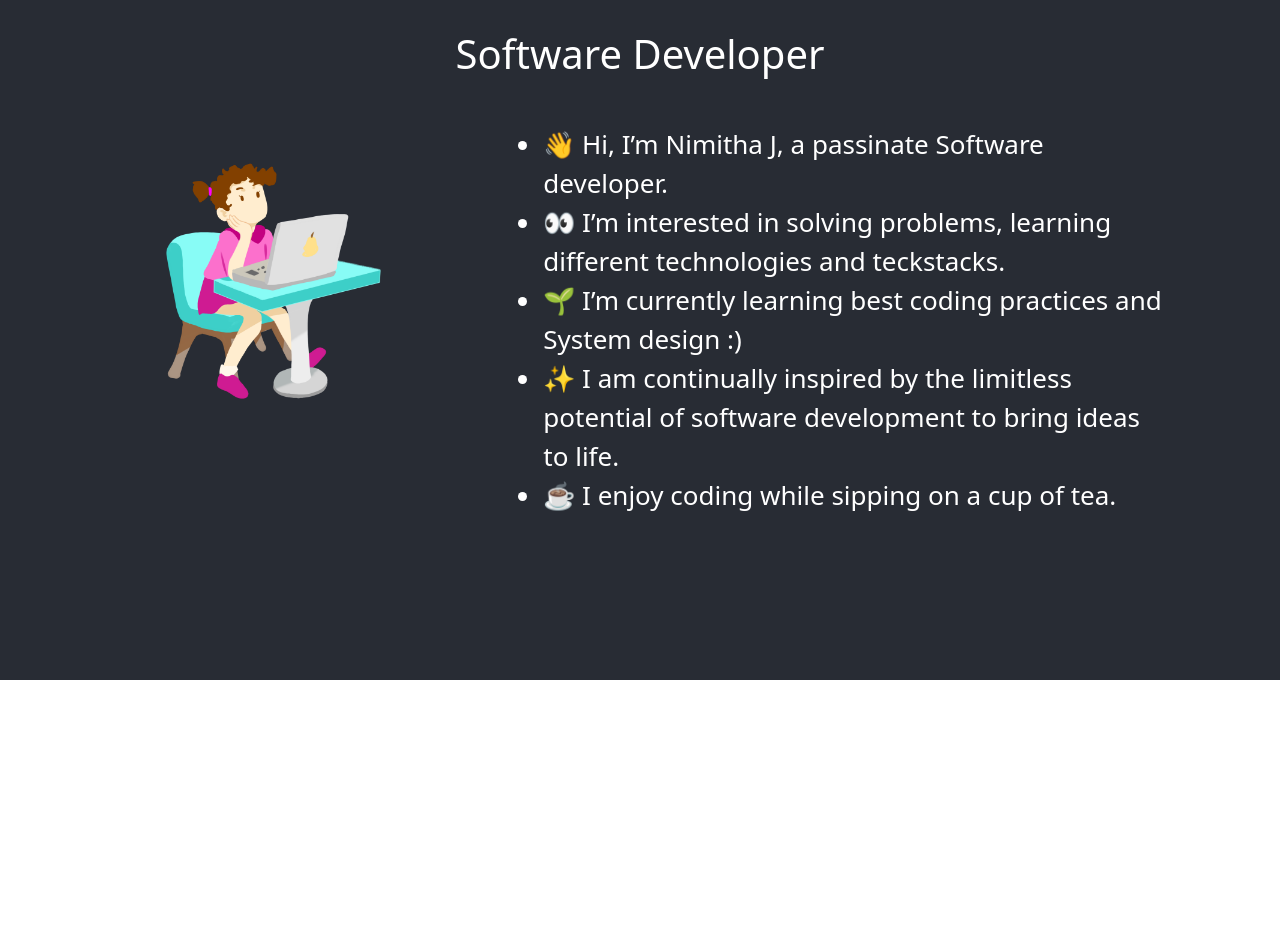
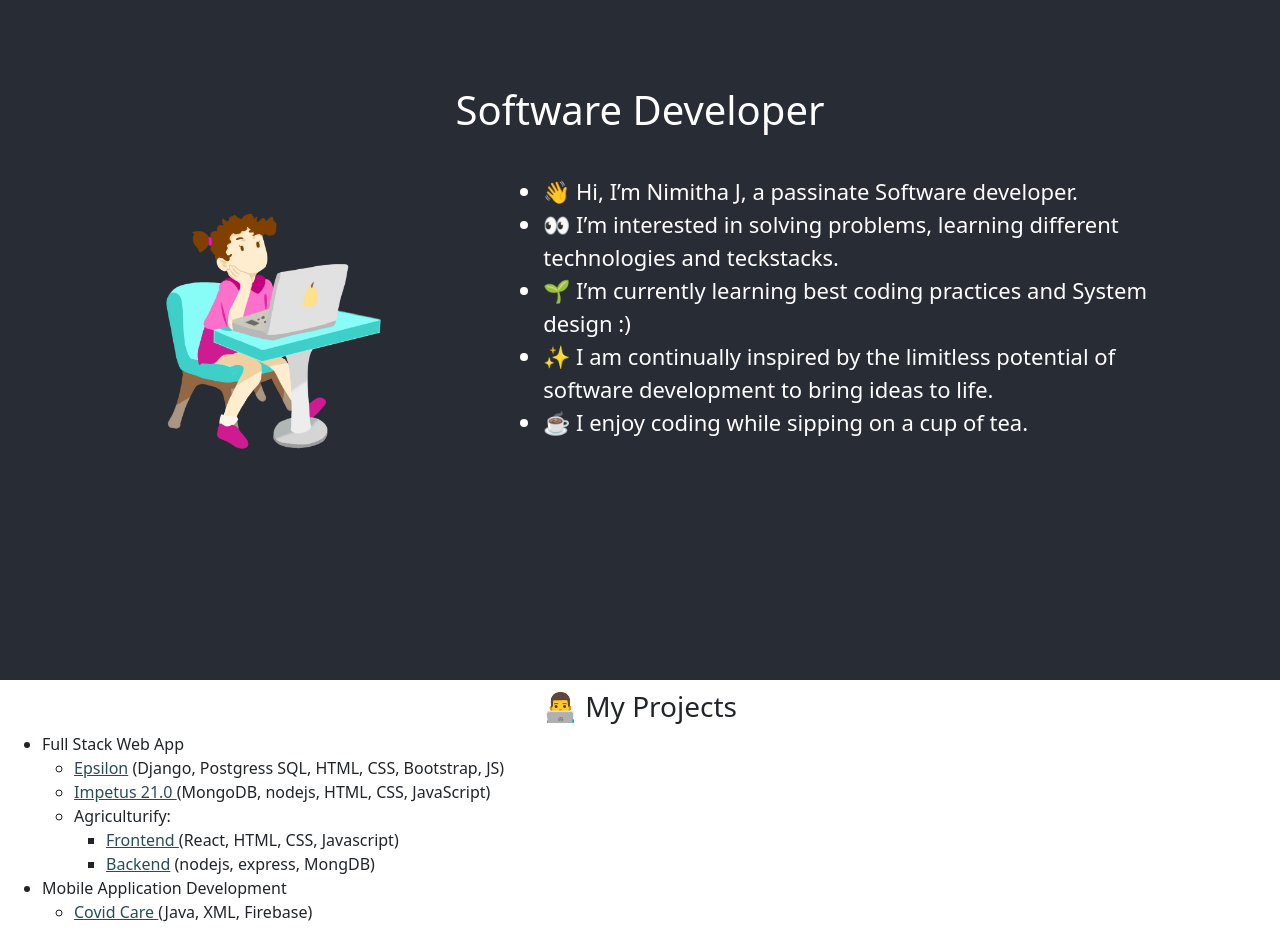
Before and after one commit to Nimitha-jagadeesha/Nimitha.J, a React (Create React App) app: page / in a window 1280 px wide. Shown: the part 120-1070 px from the top of the page. Before the commit the page ends 800 px from the top, so only its background shows below. Built offline with nearby package versions, Linux system fonts and the light colour scheme.

Commit message:
Added Projects

```diff
--- a/src/App.css
+++ b/src/App.css
@@ -16,12 +16,17 @@
   flex-direction: column;
   align-items: center;
   justify-content: center;
-  font-size: calc(10px + 2vmin);
+  font-size: calc(10px + 1.5vmin);
+  overflow: hidden;
   color: white;
+}
+.Projects{
+  padding: 10px;
+  overflow: hidden;
 }
 
 .App-link {
-  color: #61dafb;
+  color: #284d57;
 }
 
 @keyframes App-logo-spin {
--- a/src/App.js
+++ b/src/App.js
@@ -1,27 +1,13 @@
 import './App.css';
 import 'bootstrap/dist/css/bootstrap.min.css';
+import Projects from './Projects';
+import Introduction from './Introduction';
 function App() {
   return (
-    <div className="App">
-      <header className="App-header">
-        <h1>Software Developer</h1>
-      </header>
-      <br />
-      <div className="row">
-        <div className='col-md-3 col-9 offset-2 offset-md-1'>
-          <img src={process.env.PUBLIC_URL + "favicon.png"} height={300} alt="Dream->code->Achieve"/>
-        </div>
-        <ul className="col-md-6 col-10 offset-1">
-          <li>👋 Hi, I’m Nimitha J, a passinate Software developer.</li>
-          <li>👀 I’m interested in solving problems, learning different technologies and teckstacks.</li>
-          <li>🌱 I’m currently learning best coding practices and System design :)</li>
-          <li>✨ I am continually inspired by the limitless potential of software development to bring ideas to life.</li>
-          <li>☕ I enjoy coding while sipping on a cup of tea.</li>
-        </ul>
-
-      </div>
-
-    </div>
+    <>
+      <Introduction />
+      <Projects />
+    </>
   );
 }
 
--- /dev/null
+++ b/src/Introduction.js
@@ -0,0 +1,22 @@
+export default function Introduction() {
+    return (
+        <div className="App">
+            <header className="App-header">
+                <h1>Software Developer</h1>
+            </header>
+            <br />
+            <div className="row">
+                <div className='col-md-3 col-9 offset-2 offset-md-1'>
+                    <img src={process.env.PUBLIC_URL + "favicon.png"} height={300} alt="Dream->code->Achieve" />
+                </div>
+                <ul className="col-md-6 col-10 offset-1">
+                    <li>👋 Hi, I’m Nimitha J, a passinate Software developer.</li>
+                    <li>👀 I’m interested in solving problems, learning different technologies and teckstacks.</li>
+                    <li>🌱 I’m currently learning best coding practices and System design :)</li>
+                    <li>✨ I am continually inspired by the limitless potential of software development to bring ideas to life.</li>
+                    <li>☕ I enjoy coding while sipping on a cup of tea.</li>
+                </ul>
+            </div>
+        </div>
+    )
+}
--- /dev/null
+++ b/src/Projects.js
@@ -0,0 +1,29 @@
+export default function Projects() {
+    return (
+        <div className="Projects">
+            <h3 className="text-center">👨‍💻 My Projects</h3>
+            <ul>
+                <li>
+                    Full Stack Web App
+                    <ul>
+                        <li ><a href="https://github.com/Nimitha-jagadeesha/Epsilon-21.0" className="App-link">Epsilon</a> (Django, Postgress SQL, HTML, CSS, Bootstrap, JS)</li>
+                        <li><a href="https://github.com/Nimitha-jagadeesha/Impetus" className="App-link">Impetus 21.0 </a> (MongoDB, nodejs, HTML, CSS, JavaScript)</li>
+                        <li>Agriculturify:
+                            <ul>
+                                <li><a href="https://github.com/Nimitha-jagadeesha/Agricutureify" className="App-link">Frontend </a>(React, HTML, CSS, Javascript)</li>
+                                <li><a href="https://github.com/Nimitha-jagadeesha/AGRO-Backend-API" className="App-link"> Backend</a> (nodejs, express, MongDB)</li>
+                            </ul>
+                        </li>
+                    </ul>
+                </li>
+                <li> Mobile Application Development
+                    <ul>
+                        <li>
+                            <a href="https://github.com/Nimitha-jagadeesha/Covid-care" className="App-link"> Covid Care </a>(Java, XML, Firebase)
+                        </li>
+                    </ul>
+                </li>
+            </ul>
+        </div>
+    )
+}
```
